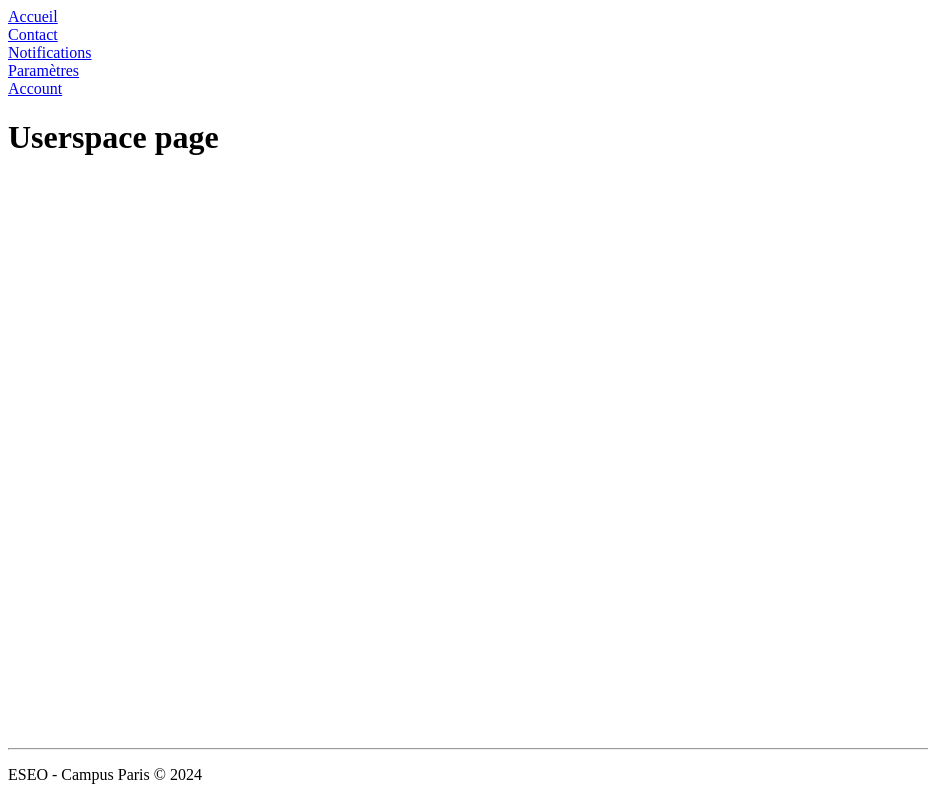
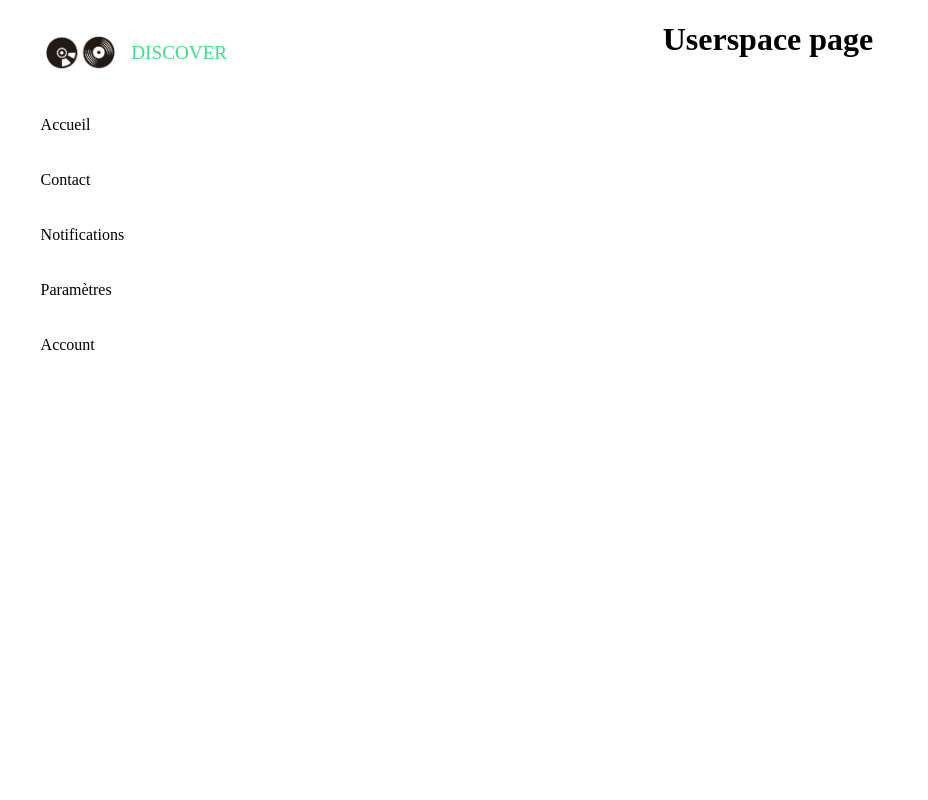
Before and after one commit to AntoineGache/Discover-app, a Django app: page /accounts/ in a window 1280 px wide. Shown: the whole page, without its empty margins (0-928 px from the left). Run offline with Django 4.2, Linux system fonts and the light colour scheme.

Commit message:
css for navbar

```diff
--- a/DjangoDiscoverApp/DjangoDiscoverApp/settings.py
+++ b/DjangoDiscoverApp/DjangoDiscoverApp/settings.py
@@ -131,6 +131,10 @@ USE_TZ = True
 
 STATIC_URL = 'static/'
 
+STATICFILES_DIRS = [
+    BASE_DIR / "staticFiles"
+]
+
 # Default primary key field type
 # https://docs.djangoproject.com/en/4.2/ref/settings/#default-auto-field
 
--- /dev/null
+++ b/DjangoDiscoverApp/discoverApp/static/home.css
@@ -0,0 +1,48 @@
+@import url('global.css');
+
+html {
+    height: 100%;
+}
+
+body {
+    display: flex;
+    margin: 0;
+    height: 100%;
+}
+.main {
+    display: flex;
+    flex-direction: row;
+    justify-content: space-between;
+    width: 100%;
+}
+
+.logo-image {
+    width : 40%;
+    max-width : 200px;
+    max-height : 150px;
+}
+
+.navbar {
+    display: inline;
+    width: 20%;
+}
+.navbar-component {
+    display: flex;
+    justify-content: center;
+    height: 80%;
+}
+
+.body-content {
+    display: flex;
+    justify-content: center;
+    width: 80%;
+    background-color: var(--background-grey);
+}
+
+.img-text {
+    display: flex;
+    align-items: center;
+    justify-content: center;
+    color: #36E285;
+    font-size: larger;
+}
--- /dev/null
+++ b/DjangoDiscoverApp/discoverApp/static/navbar.css
@@ -0,0 +1,27 @@
+@import url('global.css');
+
+a {
+    display: grid;
+    align-items: center;
+    margin-left: 15px;
+    width: 100%;
+    height: 100%;
+    color: black;
+}
+
+a:link
+{
+ text-decoration:none;
+}
+
+.url {
+    display: flex;
+    height: 37px;
+    align-items: center;
+    border-radius: 7px;
+    background-color: var(--background-grey);
+}
+
+.links {
+    width: 80%;
+}
--- a/DjangoDiscoverApp/discoverApp/templates/components/navbar.html
+++ b/DjangoDiscoverApp/discoverApp/templates/components/navbar.html
@@ -1,12 +1,44 @@
+{% load static %}
+<link rel="stylesheet" href="{% static 'navbar.css' %} ">
 <div class="links">
+
+    <div>
+        <div class="url">
             <a href="{% url 'home' %}">Accueil</a>
+        </div>
+
         <br />
+
+        <div class="url">
             <a href="{% url 'Contact:contactPage' %}">Contact</a>
+        </div>
+
         <br />
+
+        <div class="url">
             <a href="{% url 'notifications' %}">Notifications</a>
+        </div>
+
         <br />
+
+        <div class="url">
             <a href="{% url 'parameters' %}">Paramètres</a>
-    <div>
+        </div>
+
+        <br />
+
+        <div class="url">
             <a href="{% url 'Account:account' %}">Account</a>
         </div>
     </div>
+    <div>
+        {% if user.is_authenticated %}
+        <div>
+            <form action="{% url 'ConnexionSystem:signout' %}" id="logout" method="POST">
+                {% csrf_token %}
+                {{ user.get_username }} <button type="submit">Logout</button>
+            </form>
+        </div>
+        {% endif %}
+    </div>
+</div>
--- a/DjangoDiscoverApp/discoverApp/templates/home.html
+++ b/DjangoDiscoverApp/discoverApp/templates/home.html
@@ -1,37 +1,28 @@
+{% load static %}
 <!DOCTYPE html>
 <html>
     <head>
         <meta charset="utf-8"/>
         <title>{% block title %}{% endblock %}</title>
+        <link rel="stylesheet" href="{% static 'global.css' %}">
+        <link rel="stylesheet" href="{% static 'home.css' %} ">
     </head>
-
     <body>
-        <div class="navbar">
-            {% include './components/navbar.html' %}
-        </div>
-        <div class="body-content">
-            {% block content %} {% endblock %}
-        </div>
-        <div class="Followed">
-
-        </div>
-
-
-        <div class="body-content2">
-            {% if user.is_authenticated %}
-            <div>
-                {{ user.get_username }}
-                <br>
-                <form action="{% url 'ConnexionSystem:signout' %}" id="logout" method="POST">
-                    {% csrf_token %}
-                    <button type="submit">Logout</button>
-                </form>
+        <div class="main">
+            <div class="navbar">
+                <div class="logo"">
+                    <p class="img-text">
+                        <img class="logo-image" src="{% static 'vinyl.jpeg' %}">
+                        DISCOVER
+                    </p>
+                </div>
+                <div class="navbar-component">
+                    {% include './components/navbar.html' %}
+                </div>
             </div>
-            {% endif %}
-            <footer style="position: absolute; bottom: 0; width: 100%;">
-                <hr />
-                <p>ESEO - Campus Paris &copy; 2024</p>
-            </footer>
+            <div class="body-content">
+                {% block content %} {% endblock %}
+            </div>
         </div>
     </body>
 </html>
```
Also changed, not shown: DjangoDiscoverApp/discoverApp/static/vinyl.jpeg (added), DjangoDiscoverApp/discoverApp/templates/components/navbar.css (deleted), 1 other file. Lines whose indentation alone changed are shown as unchanged.
